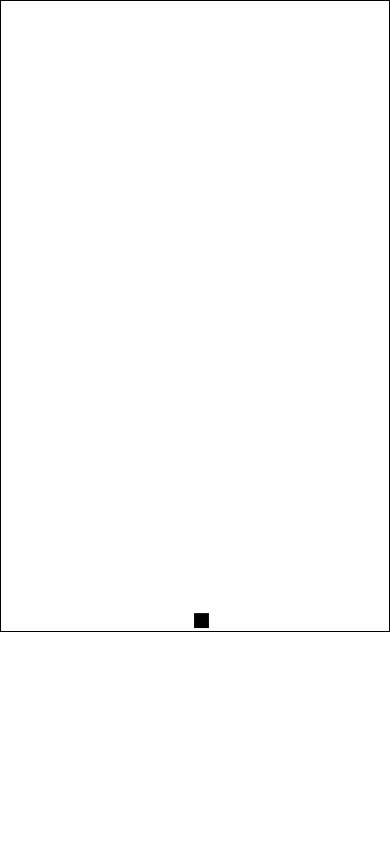
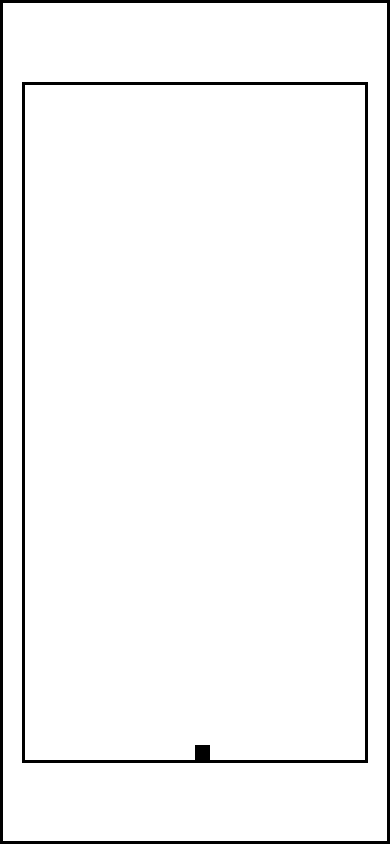
Before and after one commit to Sigkill32/space-impact, a website built with webpack: page index.html in a window 390 px wide. Built offline with nearby package versions, Linux system fonts and the light colour scheme.

Commit message:
Fixed mobile browser height issues

```diff
--- a/src/index.js
+++ b/src/index.js
@@ -2,29 +2,36 @@ import { SHIP_WIDTH, SHIP_HEIGHT } from "./constants";
 import renderAllChars from "./components";
 
 const canvas = document.getElementById("gameCanvas");
-const documentHeight = document.body.clientHeight;
-const documentWidth = document.body.clientWidth;
+const documentHeight = window.innerHeight;
+const documentWidth = window.innerWidth;
 
-canvas.setAttribute("width", documentWidth);
-canvas.setAttribute("height", Math.floor(documentHeight * 0.75));
+canvas.setAttribute("width", documentWidth - 50);
+canvas.setAttribute("height", Math.floor(documentHeight * 0.8));
 const ctx = canvas.getContext("2d");
 
-const MAX_WIDTH = canvas.clientWidth;
-const MAX_HEIGHT = canvas.clientHeight;
+const MAX_WIDTH = canvas.width;
+const MAX_HEIGHT = canvas.height;
 
+console.log({ MAX_WIDTH, MAX_HEIGHT, documentHeight, documentWidth });
 const coordinates = {
   myShip: {
     x: Math.floor(MAX_WIDTH / 2),
     y: MAX_HEIGHT - SHIP_WIDTH,
   },
   enemyShip: {
-    x: MAX_WIDTH + 5, // keep the ship away from users view
+    x: MAX_WIDTH + 5, // extra 5 to keep the ship away from users view
     y: 0,
   },
   bullet: {
-    x: Math.floor(MAX_WIDTH / 2),
+    x: MAX_WIDTH / 2,
     y: MAX_HEIGHT - SHIP_WIDTH,
   },
 };
 
 renderAllChars(ctx, coordinates);
+
+function handleMove(e) {
+  console.log(e.clientX);
+}
+
+document.addEventListener("mousemove", handleMove);
--- a/styles.css
+++ b/styles.css
@@ -4,16 +4,25 @@
     box-sizing: border-box;
 }
 
+html {
+    border: solid;
+    height: 100%;
+}
+
 body {
-    height: 100vh;
+    height: 100%;
+    margin: 0;
 }
 
 .SpaceImpact {
     display: flex;
     flex-direction: column;
     justify-content: center;
+    width: 100%;
+    height: 100%;
+    align-items: center;
 }
 
 #gameCanvas {
-    border: 1px solid;
+    border: solid;
 }
```
Also changed, not shown: dist/main.js.
